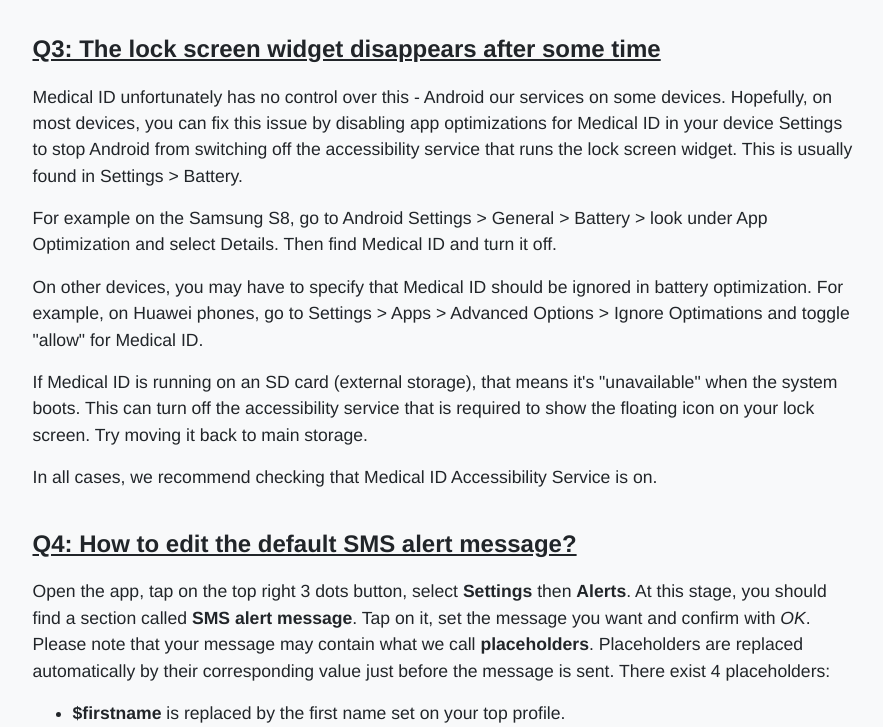
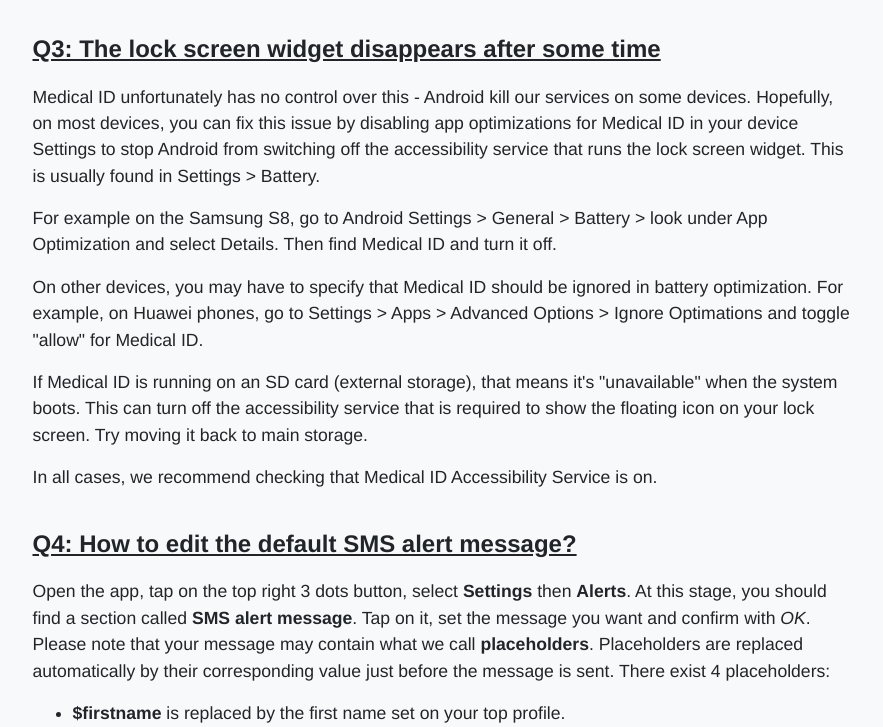
Before and after one commit to medicalid/medicalid.github.io, a Jekyll site: the page built from faq.md, in a window 1280 px wide and 900 px high, scrolled down 1464 px, cut to the strip 173-900 px from the top of the window. Shown: the whole strip, without its empty margins (195-1078 px from the left). Built offline with Jekyll 4.4.1, drawn with Linux system fonts in a browser that asks for light colours; nearby versions of some CDN libraries; some web fonts are replaced.

Commit message:
Add missing word

```diff
--- a/faq.md
+++ b/faq.md
@@ -75,7 +75,7 @@
 
     <div class="faq-entry">
       <h4 id="preventing_lockscreen_widget_disappearing">Q3: The lock screen widget disappears after some time</h4>
-      <p>Medical ID unfortunately has no control over this - Android our services on some devices. Hopefully, on most devices, you can fix this issue by disabling app optimizations for Medical ID in your device Settings to stop Android from switching off the accessibility service that runs the lock screen widget. This is usually found in Settings > Battery.
+      <p>Medical ID unfortunately has no control over this - Android kill our services on some devices. Hopefully, on most devices, you can fix this issue by disabling app optimizations for Medical ID in your device Settings to stop Android from switching off the accessibility service that runs the lock screen widget. This is usually found in Settings > Battery.
 </p>
 
 <p>For example on the Samsung S8, go to Android Settings > General > Battery > look under App Optimization and select Details. Then find Medical ID and turn it off.</p>
```
